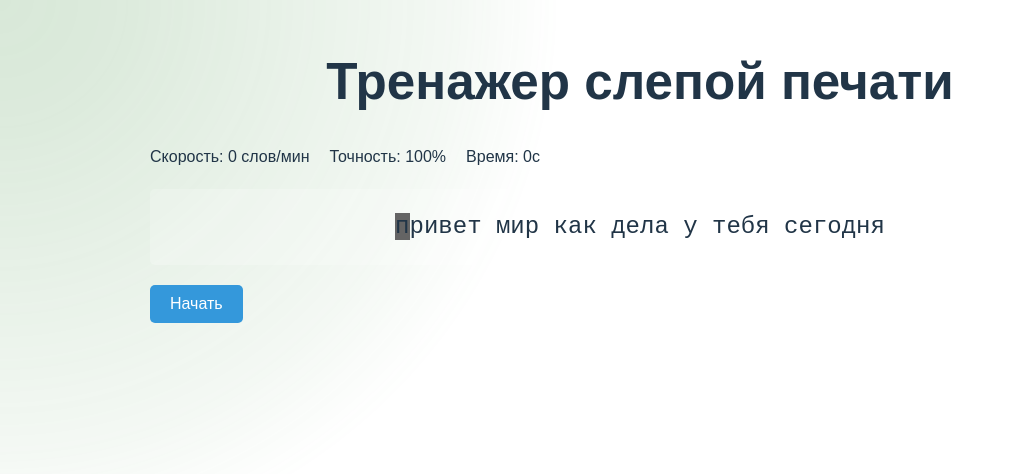
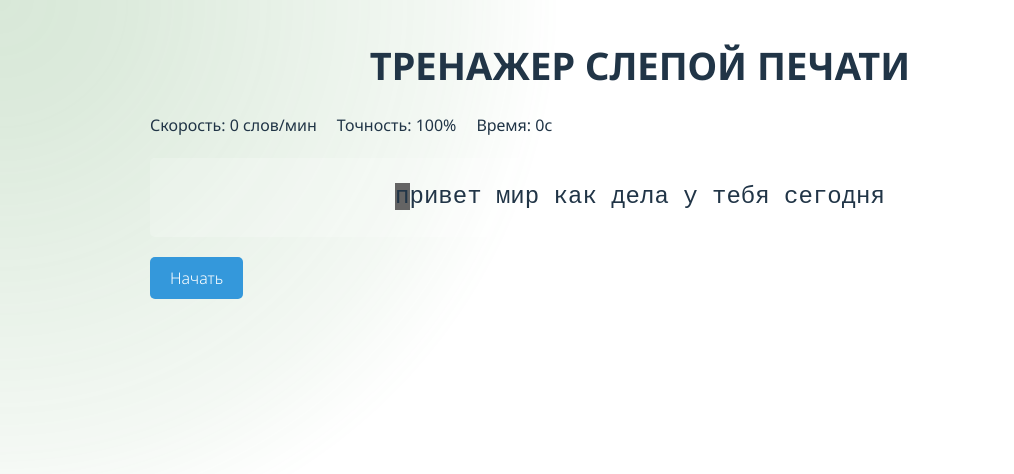
Before and after one commit to IlyaKrapivnoy/blind-typing-app, a Vue app: page /lesson/1 in a window 1280 px wide. Shown: the top 474 px of the page, without its empty margins (0-1014 px from the left). Built offline with nearby package versions, Linux system fonts and the light colour scheme.

Commit message:
feat: add font

```diff
--- a/src/components/TypingArea.vue
+++ b/src/components/TypingArea.vue
@@ -162,7 +162,7 @@
   max-width: 980px;
   margin: 0 auto;
   padding: 20px;
-  font-family: Arial, sans-serif;
+  font-family: "Noto Sans", sans-serif;
 }
 
 .stats {
--- a/src/style.css
+++ b/src/style.css
@@ -1,6 +1,8 @@
+@import url('https://fonts.googleapis.com/css2?family=Noto+Sans:ital,wght@0,100..900;1,100..900&display=swap');
+
 :root {
-  font-family: system-ui, Avenir, Helvetica, Arial, sans-serif;
-  line-height: 1.5;
+  font-family: "Noto Sans", sans-serif;
+  line-height: 1.6;
   font-weight: 400;
 
   color-scheme: light dark;
@@ -31,8 +33,10 @@
 }
 
 h1 {
-  font-size: 3.2em;
+  font-size: 38px;
   line-height: 1.1;
+  text-transform: uppercase;
+  font-weight: 700;
 }
 
 button {
@@ -40,7 +44,7 @@
   border: 1px solid transparent;
   padding: 0.6em 1.2em;
   font-size: 1em;
-  font-weight: 500;
+  font-weight: 300;
   font-family: inherit;
   background-color: #1a1a1a;
   cursor: pointer;
@@ -68,7 +72,7 @@
 @media (prefers-color-scheme: light) {
   :root {
     color: #213547;
-    background-color: #ffffff;
+    background-color: #fff;
   }
   a:hover {
     color: #747bff;
```
